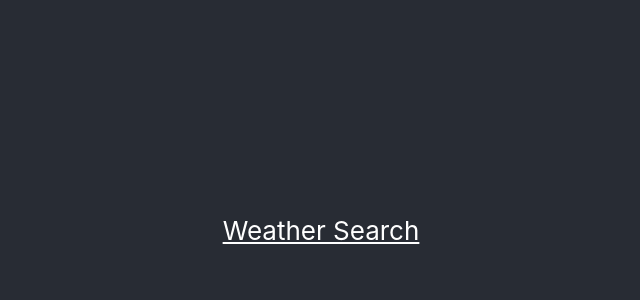
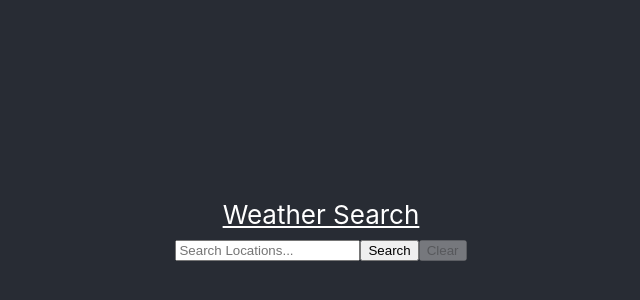
Before and after one commit to MartinKearney/Weather-App, a React (Create React App) app in the folder client/: page / in a window 1280 px wide. Shown: the part 170-470 px from the top of the page, without its empty margins (319-959 px from the left). Built offline with nearby package versions, Linux system fonts and the light colour scheme.

Commit message:
Basic search component working

```diff
--- a/client/src/App.js
+++ b/client/src/App.js
@@ -1,4 +1,7 @@
 import React, { useState } from 'react';
+import axios from 'axios';
+
+import SearchComponent from './components/search/SearchComponent';
 
 import './App.css';
 
@@ -12,9 +15,27 @@ const App = () => {
   const [currentWeather, setCurrentWeather] = useState([]);
   const [fiveDayForecast, setFiveDayForecast] = useState([]);
 
+  const getCityResultsList = async cityName => {
+    setLoading(true);
+    console.log(cityName);
+    const searchResults = await axios.get(`/findcities/${cityName}`);
+
+    // Apportion serach results to appropriate arrays
+    setCityResults(cityResults.push(...searchResults.data[0]));
+    setDuplicateCountryCodes(
+      duplicateCountryCodes.push(...searchResults.data[1])
+    );
+
+    // log results to console
+    console.log(cityResults);
+    console.log(duplicateCountryCodes);
+    setLoading(false);
+  };
+
   return (
     <div className='App'>
       <header className='header'>Weather Search</header>
+      <SearchComponent getCityResultsList={getCityResultsList} />
     </div>
   );
 };
--- /dev/null
+++ b/client/src/components/search/SearchComponent.js
@@ -0,0 +1,43 @@
+import React, { useState } from 'react';
+
+import './SearchComponent.css';
+
+const SearchComponent = ({ getCityResultsList }) => {
+  const [text, setText] = useState('');
+
+  const onChange = e => setText(e.target.value);
+
+  const onSubmit = e => {
+    e.preventDefault();
+    getCityResultsList(text);
+  };
+
+  const handleClear = () => setText('');
+
+  return (
+    <div>
+      <form onSubmit={onSubmit} className='form'>
+        <input
+          className='search-field'
+          type='text'
+          // name matches the state item
+          name='text'
+          placeholder='Search Locations...'
+          value={text}
+          onChange={onChange}
+        />
+        <input
+          className='search-button'
+          type='submit'
+          value='Search'
+          // className='btn btn-dark btn-block'
+        />
+        <button className='clear' onClick={handleClear} disabled={!text}>
+          Clear
+        </button>
+      </form>
+    </div>
+  );
+};
+
+export default SearchComponent;
```
Also changed, not shown: client/src/components/search/SearchComponent.css (added).
